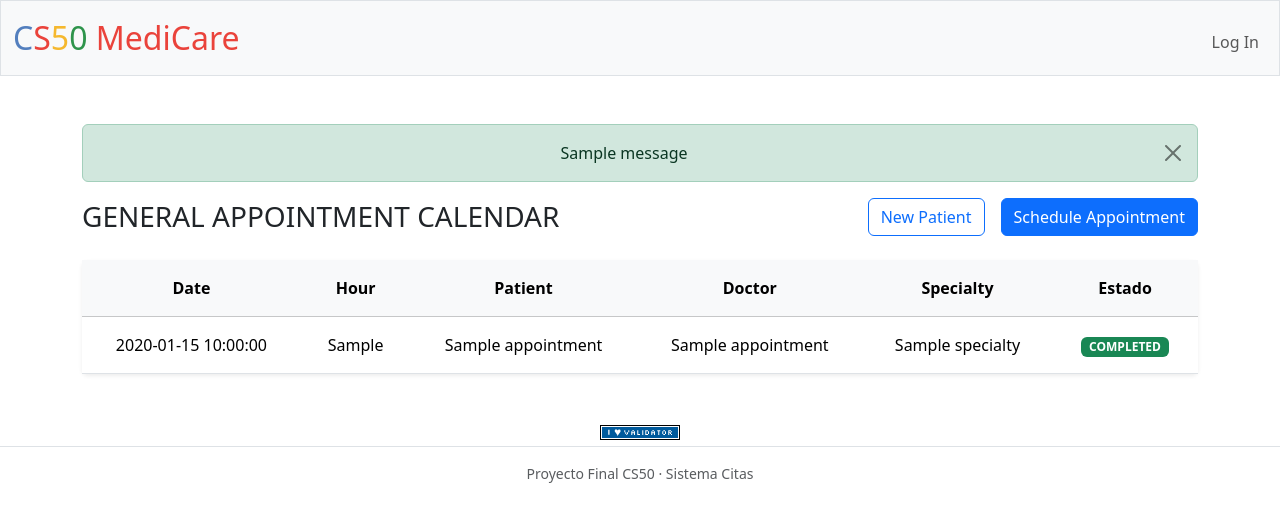
After one commit to alexcham23/proyecto-final-cs50-clinic, a Flask app: template templates/receptionist_dashboard.html in a window 1280 px wide. The commit adds this page. Shown: the top 522 px of the page. Run offline with Flask 3, Linux system fonts and the light colour scheme; the template is opened without the code that fills it: most values are stand-ins (such as "Sample title", 1, 10 or a date in 2020); one stand-in notice (Sample message) is shown; some libraries are stand-ins or nearby versions.

Commit message:
add: dashboard de recepcionist

```diff
--- a/app.py
+++ b/app.py
@@ -66,6 +66,21 @@ def index():
         total_doctors = db.execute("SELECT COUNT(*) AS total FROM users WHERE role = 'doctor'")[0]["total"]
         total_appointments = db.execute("SELECT COUNT(*) AS total FROM appointments")[0]["total"]
         return render_template(template, patients=total_patients, doctors=total_doctors, appointments=total_appointments)
+    elif g.user["role"] == "receptionist":
+        # Fetch today's appointments for the receptionist dashboard
+        today_appointments = db.execute(
+            """
+            SELECT a.id, p.first_name || ' ' || p.last_name AS patient_name,
+                d.full_name AS doctor_name, d.specialty,
+                a.scheduled_date
+            FROM appointments a
+            JOIN patients p ON a.patient_id = p.id
+            JOIN users d ON a.doctor_id = d.id
+            WHERE DATE(a.scheduled_date) = DATE('now')
+            ORDER BY a.scheduled_date ASC
+            """
+        )
+        return render_template(template, appointments=today_appointments)
     return apology("Rol not found", 403)
 
 
@@ -94,7 +109,7 @@ def manage_users():
         if existing_user:
             return apology("Username already exists", 400)
 
-        if specialty and not all([full_name, username, password, role, specialty]):
+        if role == "doctor" and not specialty:
             return apology("All fields are required", 400)
 
         # Hash the password
@@ -115,11 +130,16 @@ def manage_users():
     return render_template("admin_users.html", users=users_list)
 
 
-@app.route("/history")
+# ==========================================
+# Receptionist management
+# ==========================================
+
+@app.route("/patients/new", methods=["GET", "POST"])
 @login_required
-def history():
+@role_required("receptionist", "admin")
+def new_patient():
     """Show history of transactions"""
-    return apology("TODO")
+    return render_template("new_patient.html")
 
 
 @app.route("/login", methods=["GET", "POST"])
--- a/static/styles.css
+++ b/static/styles.css
@@ -21,3 +21,10 @@ nav .navbar-brand .green
 {
     color: #2e944b;
 }
+
+/* Add breathing room between user records. */
+.users-table th,
+.users-table td
+{
+    padding: 1rem 1.25rem;
+}
--- a/templates/layout.html
+++ b/templates/layout.html
@@ -58,19 +58,11 @@
             </div>
         </nav>
 
-        {% if get_flashed_messages() %}
-            <header>
-                <div class="alert alert-primary mb-0 text-center" role="alert">
-                    {{ get_flashed_messages() | join(" ") }}
-                </div>
-            </header>
-        {% endif %}
-
         <main class="container py-5 text-center">
-            {% with messages = get_flashed_messages() %}
+            {% with messages = get_flashed_messages(with_categories=true) %}
                 {% if messages %}
-                    {% for message in messages %}
-                        <div class="alert alert-info alert-dismissible fade show" role="alert">
+                    {% for category, message in messages %}
+                        <div class="alert alert-{{ category }} alert-dismissible fade show" role="alert">
                             {{ message }}
                             <button type="button" class="btn-close" data-bs-dismiss="alert" aria-label="Close"></button>
                         </div>
--- /dev/null
+++ b/templates/receptionist_dashboard.html
@@ -0,0 +1,57 @@
+{% extends "layout.html" %}
+
+{% block title %}
+    Dashboard Receptionist
+{% endblock %}
+
+{% block main %}
+<div class="d-flex flex-column flex-md-row justify-content-between align-items-md-center gap-3 mb-4">
+    <h2 class="mb-0 h3 text-uppercase">general appointment calendar</h2>
+    <div class="gap-2 flex-column flex-sm-row justify-content-md-end d-flex align-items-center">
+        <a href="/patients/new" class="btn btn-outline-primary me-2">New Patient</a>
+        <a href="/appointments/new" class="btn btn-primary ">Schedule Appointment</a>
+    </div>
+</div>
+<div class="card shadow-sm border-0">
+    <div class="card-body p-0">
+        <div class="table-responsive">
+            <table class="table table-hover align-middle mb-0 users-table">
+                <thead class="table-light">
+                    <tr>
+                        <th>Date</th>
+                        <th>Hour</th>
+                        <th>Patient</th>
+                        <th>Doctor</th>
+                        <th>Specialty</th>
+                        <th>Estado</th>
+                    </tr>
+                </thead>
+                <tbody>
+                    {% for appointment in appointments %}
+                    <tr>
+                        <td>{{ appointment.schedule_date }}</td>
+                        <td>{{ appointment.schedele_hour }}</td>
+                        <td>{{ appointment.patient_name }}</td>
+                        <td>{{ appointment.doctor_name }}</td>
+                        <td>{{ appointment.specialty }}</td>
+                        <td>
+                            {%if appointment.status == 'scheduled' %}
+                                <span class="badge bg-primary text-uppercase">scheduled</span>
+                            {% elif appointment.status == 'completed' %}
+                                <span class="badge bg-success text-uppercase">Completed</span>
+                            {% else %}
+                                <span class="badge bg-danger text-uppercase">Canceled</span>
+                            {% endif %}
+                        </td>
+                    </tr>
+                    {% else %}
+                    <tr>
+                        <td colspan="6" class="text-center py-4 text-muted">No appointments found.</td>
+                    </tr>
+                    {% endfor %}
+                </tbody>
+            </table>
+        </div>
+    </div>
+</div>
+{% endblock %}
```
Also changed, not shown: templates/admin_users.html (+4 -6 lines), clinicMedic.db.
